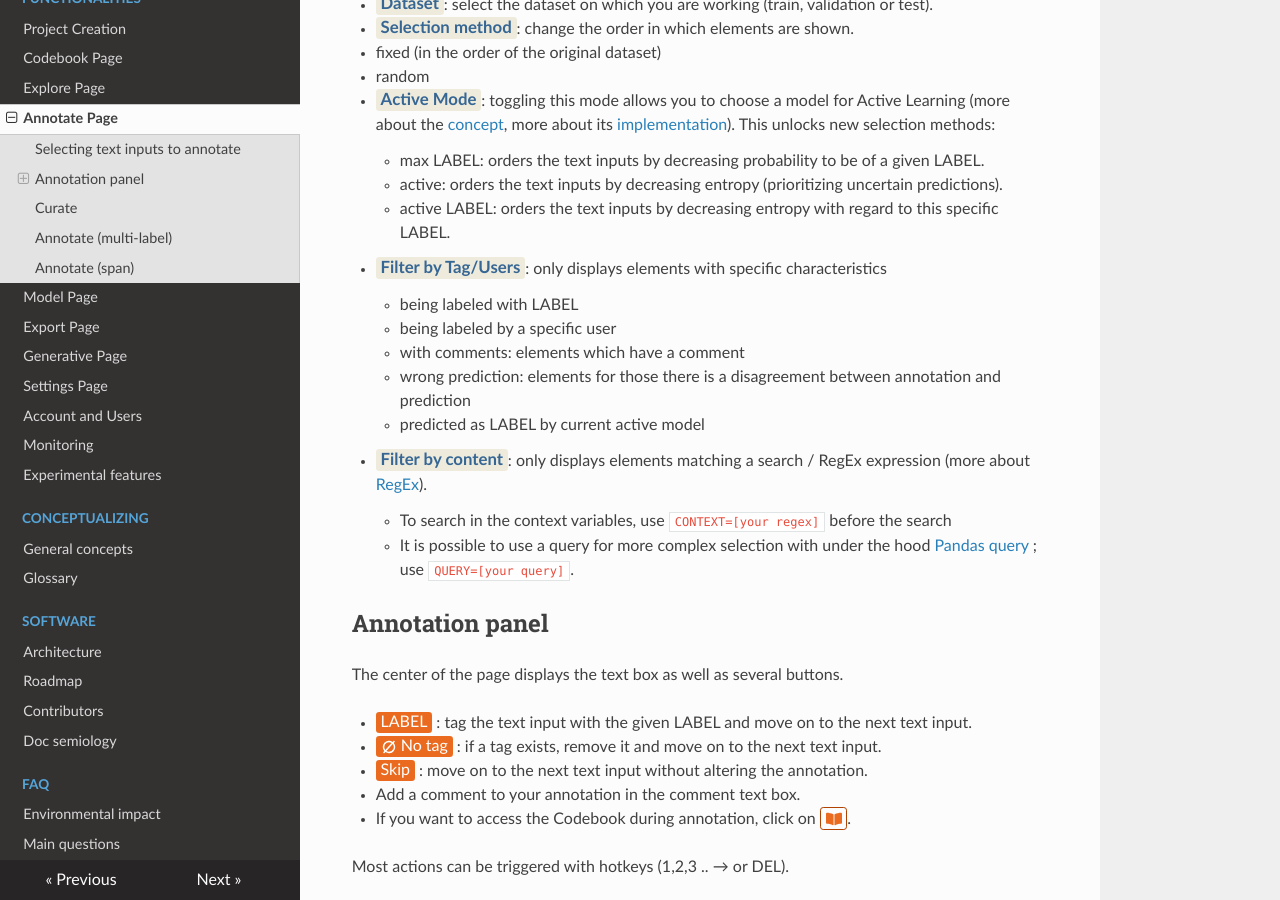
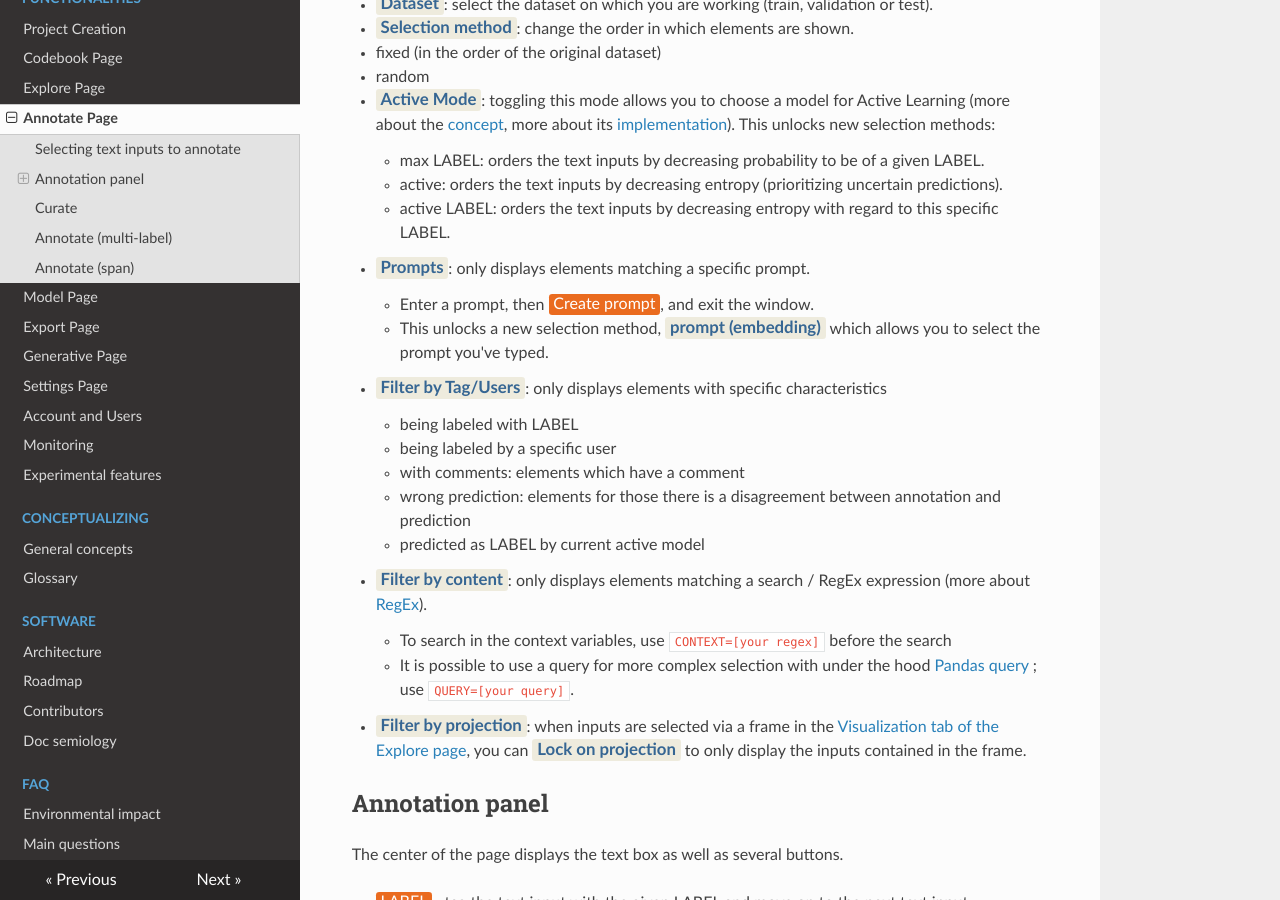
Before and after one commit to activetigger/documentation, an MkDocs documentation site: the page built from docs/functionalities/annotate.md, in a window 1280 px wide and 900 px high, scrolled down 738 px. Built offline with MkDocs 1.6.1, drawn with Linux system fonts in a browser that asks for light colours; nearby versions of some CDN libraries.

Commit message:
added absent features to annotate page

```diff
--- a/docs/functionalities/annotate.md
+++ b/docs/functionalities/annotate.md
@@ -16,6 +16,9 @@ There are several ways to select a subset of text inputs.
     - max LABEL: orders the text inputs by decreasing probability to be of a given LABEL.
     - active: orders the text inputs by decreasing entropy (prioritizing uncertain predictions).
     - active LABEL: orders the text inputs by decreasing entropy with regard to this specific LABEL.
+- <span class="parameter">Prompts</span>: only displays elements matching a specific prompt.
+    - Enter a prompt, then <span class="action primary">Create prompt</span>, and exit the window.
+    - This unlocks a new selection method, <span class="parameter">prompt (embedding)</span> which allows you to select the prompt you've typed.
 - <span class="parameter">Filter by Tag/Users</span>: only displays elements with specific characteristics
     - being labeled with LABEL
     - being labeled by a specific user
@@ -25,6 +28,7 @@ There are several ways to select a subset of text inputs.
 - <span class="parameter">Filter by content</span>: only displays elements matching a search / RegEx expression (more about [RegEx](https://developer.mozilla.org/en-US/docs/Web/JavaScript/Guide/Regular_expressions/Cheatsheet)).
     - To search in the context variables, use `CONTEXT=[your regex]` before the search
     - It is possible to use a query for more complex selection with under the hood [Pandas query](https://pandas.pydata.org/docs/reference/api/pandas.DataFrame.query.html) ; use `QUERY=[your query]`.
+- <span class="parameter">Filter by projection</span>: when inputs are selected via a frame in the [Visualization tab of the Explore page](../functionalities/explore.md#visualization), you can <span class="parameter">Lock on projection</span> to only display the inputs contained in the frame.
 
 
 ## Annotation panel
```
